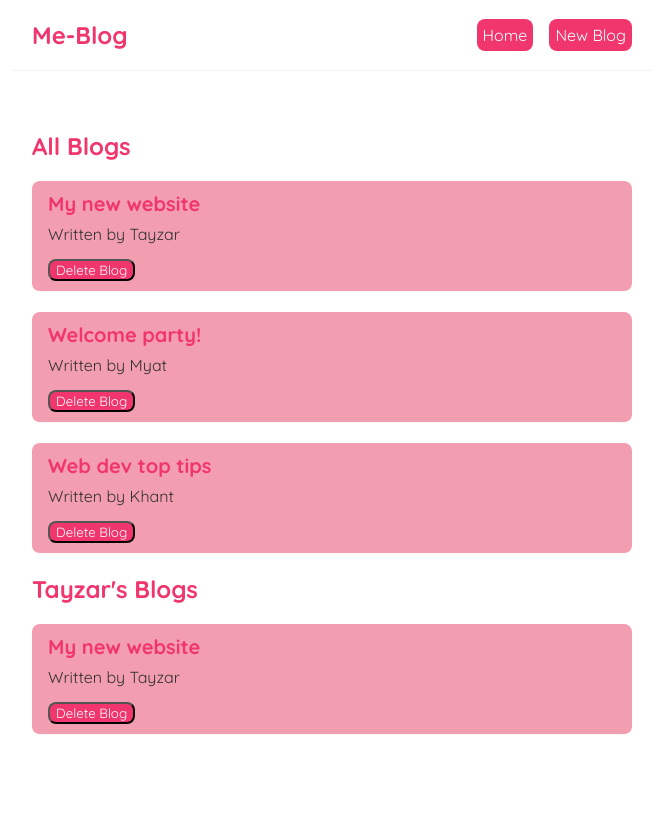
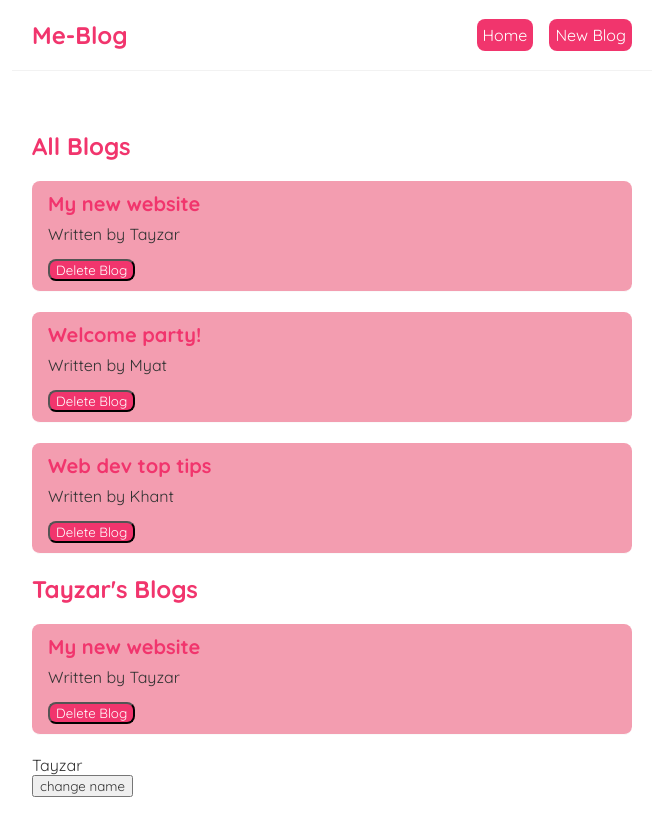
Before and after one commit to CoderZENNXX/me-blog, a React (Create React App) app: page / in a window 1280 px wide. Shown: the top 836 px of the page, without its empty margins (308-971 px from the left). Before the commit the page ends 815 px from the top, so only its background shows below. Built offline with nearby package versions, Linux system fonts and the light colour scheme.

Commit message:
to part 15 (all features)

```diff
--- a/src/Home.js
+++ b/src/Home.js
@@ -13,15 +13,19 @@
         setBlogs(newBlogs);
     }
 
+    const [name, setName] = useState("Tayzar")
+
     useEffect(() => {
         console.log("useEffect ran")
-        console.log(blogs);
-    })
+        console.log(name)
+    }, [name])
 
     return (
         <div className="home">
             <BlogList blogs={blogs} title="All Blogs" handleDelete={handleDelete}></BlogList>
             <BlogList blogs={blogs.filter((blog) => blog.author === "Tayzar")} title="Tayzar's Blogs"></BlogList>
+            <p>{name}</p>
+            <button onClick={() => setName("Myat")}>change name</button>
         </div>
     );
 }
```
